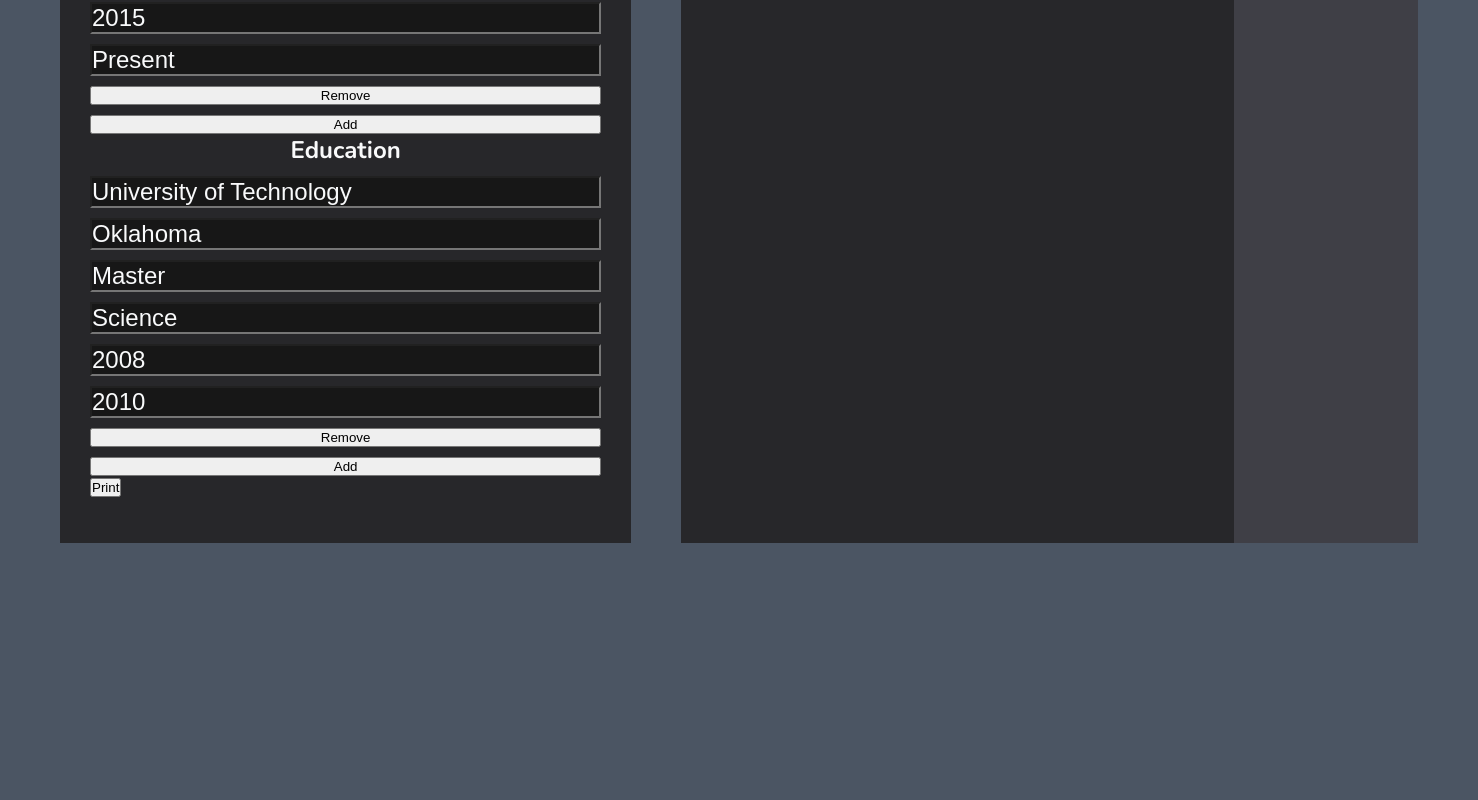
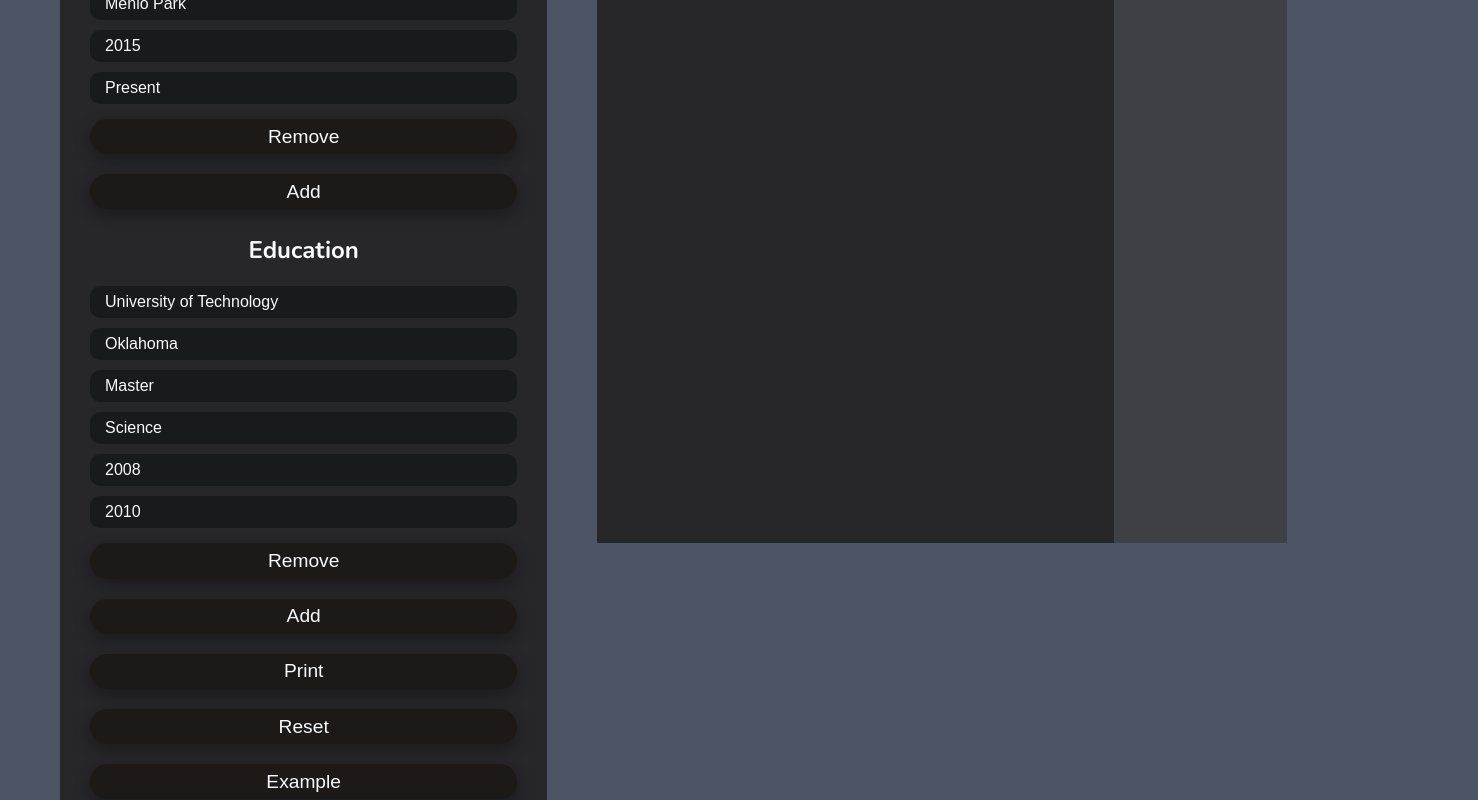
Before and after one commit to Chloe199719/Cv-Project, a React (Create React App) app: page / in a window 1280 px wide. Shown: the part 720-1520 px from the top of the page, 1478 px wide, since content can reach past the window. Before the commit the page ends 1333 px from the top, so only its background shows below. Built offline with nearby package versions, Linux system fonts and the light colour scheme.

Commit message:
styled inputs not finished

```diff
--- a/src/App.css
+++ b/src/App.css
@@ -21,8 +21,20 @@ h1 {
 input,
 textarea {
   color: #f9fafb;
-  font-size: 1.5rem;
-  background-color: #171717;
+  font-size: 1rem;
+  background-color: #181a1b;
+  border-radius: 10px;
+  border: none;
+  outline: none;
+  padding: 5px;
+  padding-left: 15px;
+}
+input {
+  height: 2rem;
+}
+input:focus,
+textarea:focus {
+  border: 1px #22d3ee solid;
 }
 #root {
   display: grid;
@@ -49,6 +61,7 @@ hr {
 .edu h2 {
   text-align: center;
   color: #f9fafb;
+  margin-bottom: 10px;
 }
 .binfo {
   display: flex;
@@ -61,12 +74,20 @@ hr {
   display: flex;
   flex-direction: column;
   gap: 10px;
+  margin-top: 20px;
 }
 .exp article,
 .edu article {
   display: flex;
   flex-direction: column;
   gap: 10px;
+}
+.buttons {
+  display: flex;
+  flex-direction: column;
+  justify-content: center;
+  gap: 10px;
+  margin-top: 10px;
 }
 .content {
   grid-area: cont;
@@ -149,3 +170,21 @@ hr {
   padding-top: 5px;
   font-size: 0.9rem;
 }
+
+button {
+  background-color: #1c1917;
+  height: 2.2rem;
+  color: #f9fafb;
+  font-size: 1.2rem;
+  border-radius: 20px;
+  border: none;
+  box-shadow: rgba(0, 0, 0, 0.35) 0px 5px 15px;
+  margin: 5px 0 5px 0;
+}
+button:hover {
+  outline: 1px solid white;
+  box-shadow: rgb(38, 57, 77) 0px 20px 30px -10px;
+}
+button:active {
+  transform: translate(0px, -2px);
+}
--- a/src/App.js
+++ b/src/App.js
@@ -7,6 +7,7 @@ import uniqid from "uniqid";
 import img1 from "./component/img1.jpg";
 import FormatedCV from "./component/formated";
 import ReactToPrint from "react-to-print";
+import Buttons from "./component/buttons";
 
 class App extends Component {
   constructor() {
@@ -150,6 +151,8 @@ class App extends Component {
               remove={this.removeEdu}
               change={this.onchangeEdu}
             />
+            <div className="buttons">
+              {" "}
               <ReactToPrint
                 trigger={() => {
                   return <button>Print </button>;
@@ -157,6 +160,8 @@ class App extends Component {
                 content={() => this.componentRef}
                 documentTitle="newCV document"
               />
+              <Buttons />
+            </div>
           </div>
 
           <FormatedCV
--- /dev/null
+++ b/src/component/buttons.js
@@ -0,0 +1,12 @@
+import React from "react";
+
+function Buttons(props) {
+  return (
+    <>
+      <button>Reset</button>
+      <button>Example</button>
+    </>
+  );
+}
+
+export default Buttons;
```
Lines whose indentation alone changed are shown as unchanged.
